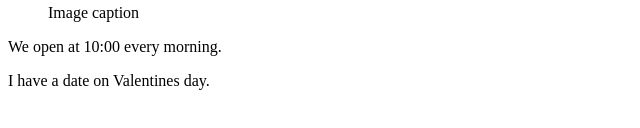
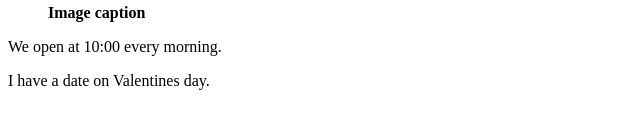
Before and after one commit to bh720/benjamin_heikkilawww, a plain HTML site: page exercise1.html in a window 1280 px wide. Shown: the part 660-788 px from the top of the page, 0-640 px from the left. Drawn offline with Linux system fonts and the light colour scheme.

Commit message:
Update exercise1.html

```diff
--- a/exercise1.html
+++ b/exercise1.html
@@ -35,7 +35,7 @@
     </ol>
 	<figure>
 	<img src="images/image.jpg" alt = "Test1" height = "30%" width = "30%" title="image">
-	<figcaption>Image caption</figcaption>
+	<figcaption><strong>Image caption</strong></figcaption>
 	</figure>
 		<!-- comment -->
 	<p>We open at <time>10:00</time> every morning.</p>
```
